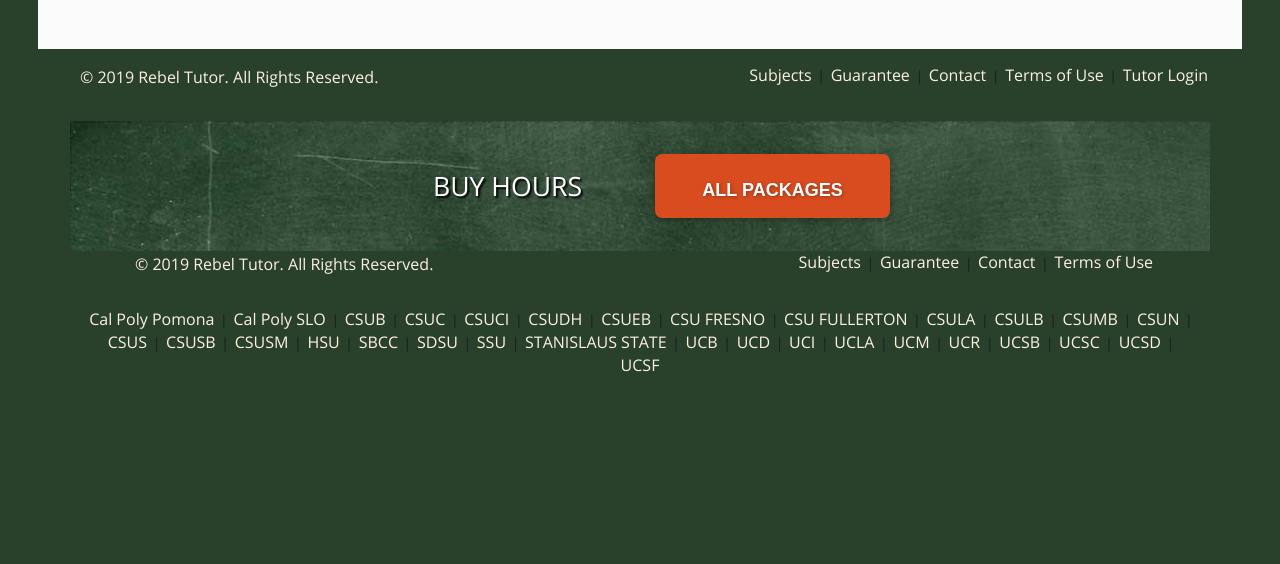
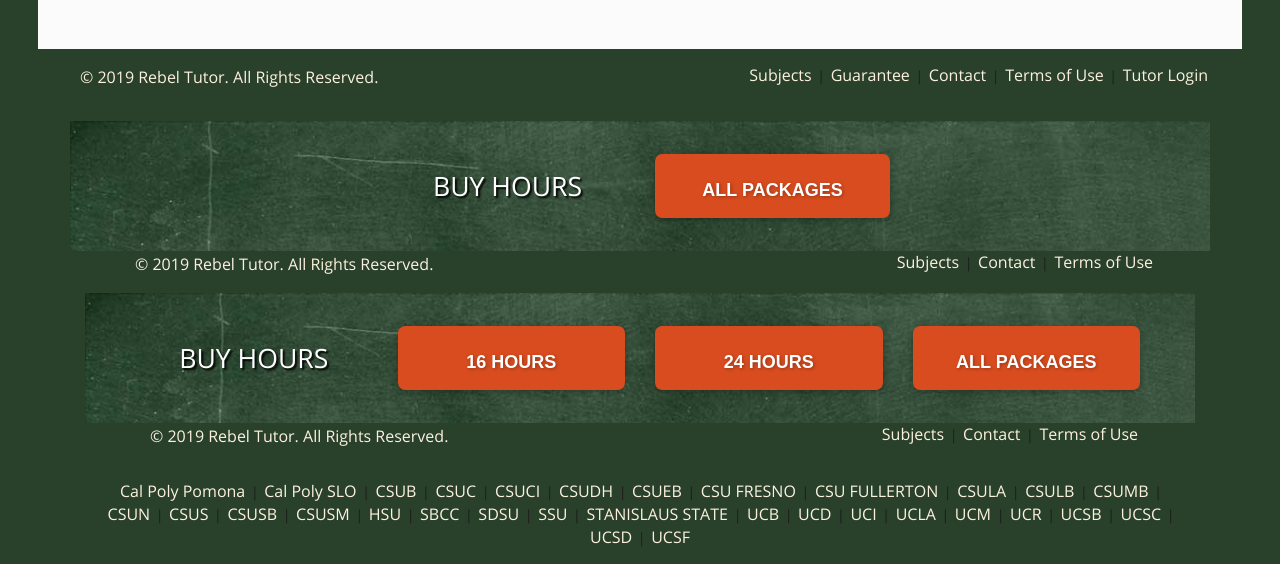
Before and after one commit to badassrobb/rebeltutors, a website: page views/tutors.html in a window 1280 px wide. Shown: the part 686-1250 px from the top of the page. Before the commit the page ends 1078 px from the top, so only its background shows below. Drawn offline with Linux system fonts and the light colour scheme; some packages are replaced by stand-ins of ours; no server answers; files whose address does not match are found by name.

Commit message:
attempting upload again\

```diff
--- a/views/tutors.html
+++ b/views/tutors.html
@@ -293,10 +293,35 @@
             <p class="copyright mobile-no-padding">&copy 2019 Rebel Tutor. All Rights Reserved.</p>
           </div>
           <div class="col-sm-6 text-right moble-footer mobile-padding">
-              <a href="/subjects" class="footer-link">Subjects</a> | <a href="/guarantee" class="footer-link">Guarantee</a> | <a href="/contact" class="footer-link">Contact</a> | <a href="/tos" class="footer-link">Terms of Use</a>
+              <a href="/subjects" class="footer-link">Subjects</a> |<!-- <a href="/guarantee" class="footer-link">Guarantee</a> |--> <a href="/contact" class="footer-link">Contact</a> | <a href="/tos" class="footer-link">Terms of Use</a>
           </div>
         </div>
 
+    <!-- Buy hours and Footer -->
+    <section id="footer">
+      <div class="row text-center center-block buy-hours vcenter-md footer-row">
+        <div class="col-md-3">
+          <a class="buy-hours-font text-center"  href="/buy"> BUY HOURS </a>
+        </div>
+        <div class="col-md-3 footer-col-stack-padding">
+          <button type="button" class="btn btn-danger btn-lg btn-bad btn-block" ng-click="buyHours('6')">16 HOURS GUARANTEED ABC</button>
+        </div>
+        <div class="col-md-3 footer-col-stack-padding">
+          <button type="button" class="btn btn-danger btn-lg btn-bad btn-block" ng-click="buyHours('7')">24 HOURS GUARANTEED AB</button>
+        </div>
+        <div class="col-md-3 footer-col-stack-padding">
+          <a type="button" href="/buy" class="btn btn-danger btn-lg btn-bad btn-block">ALL PACKAGES</a>
+        </div>
+      </div>
+      <div class="container green-background">
+        <div class="row row-thin footer-row footer-copyright">
+          <div class="col-sm-6 moble-footer">
+            <p class="copyright mobile-no-padding">&copy 2019 Rebel Tutor. All Rights Reserved.</p>
+          </div>
+          <div class="col-sm-6 text-right moble-footer mobile-padding">
+              <a href="/subjects" class="footer-link">Subjects</a> | <!--<a href="/guarantee" class="footer-link">Guarantee</a> |--> <a href="/contact" class="footer-link">Contact</a> | <a href="/tos" class="footer-link">Terms of Use</a>
+          </div>
+        </div>
         <!-- Schools -->
         <div class="row ">
           <div class="col-sm-12 text-center">
@@ -334,6 +359,8 @@
           </div>
         </div>
         <!-- End Schools -->
+      </div>
+    </section>
     </div>
 
     <div class="modal fade" id="tutorDetailModal" tabindex="-1" role="dialog" aria-labelledby="" aria-hidden="true">
```
Also changed, not shown: views/reviews.html (+1 -1 lines). Lines whose indentation alone changed are shown as unchanged.
